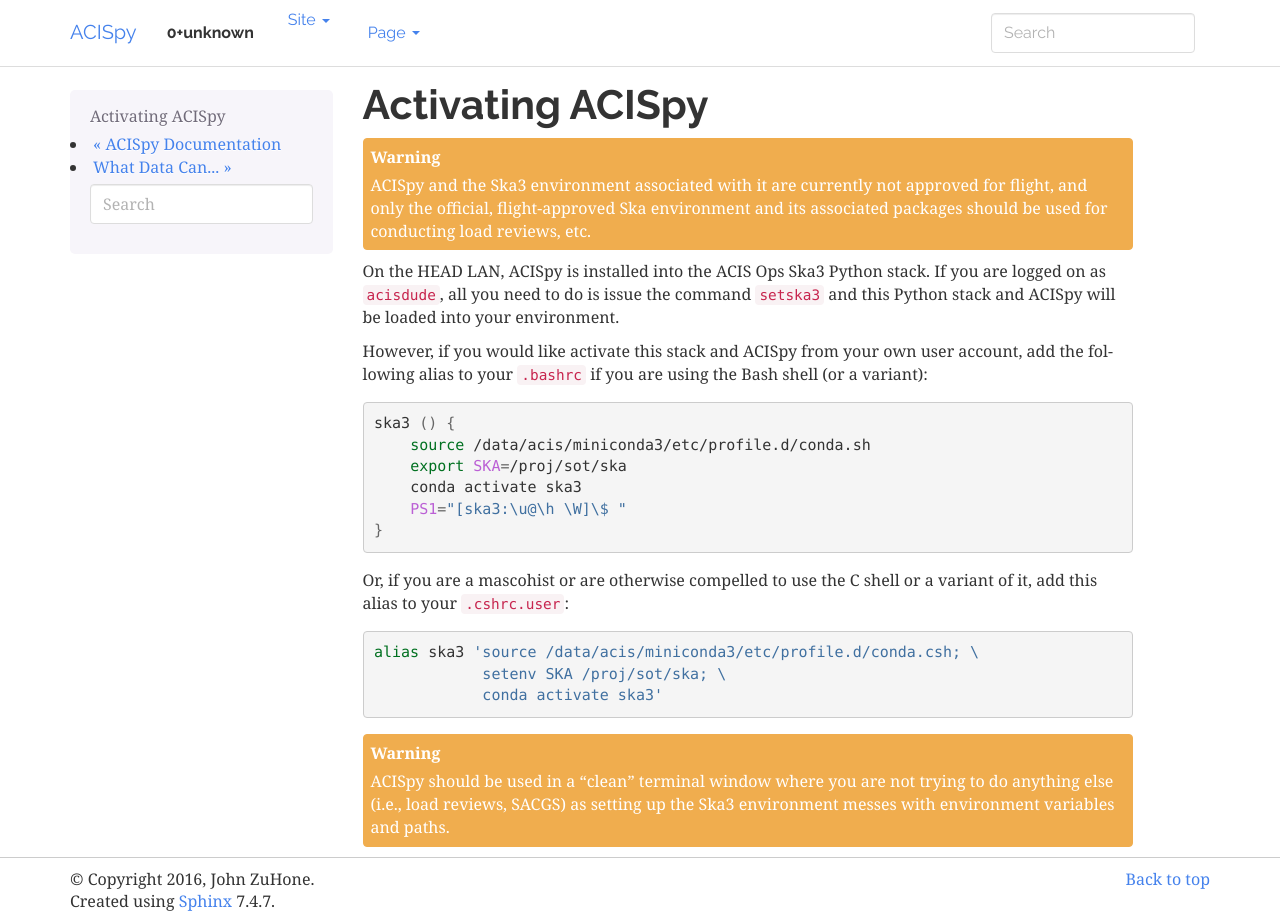
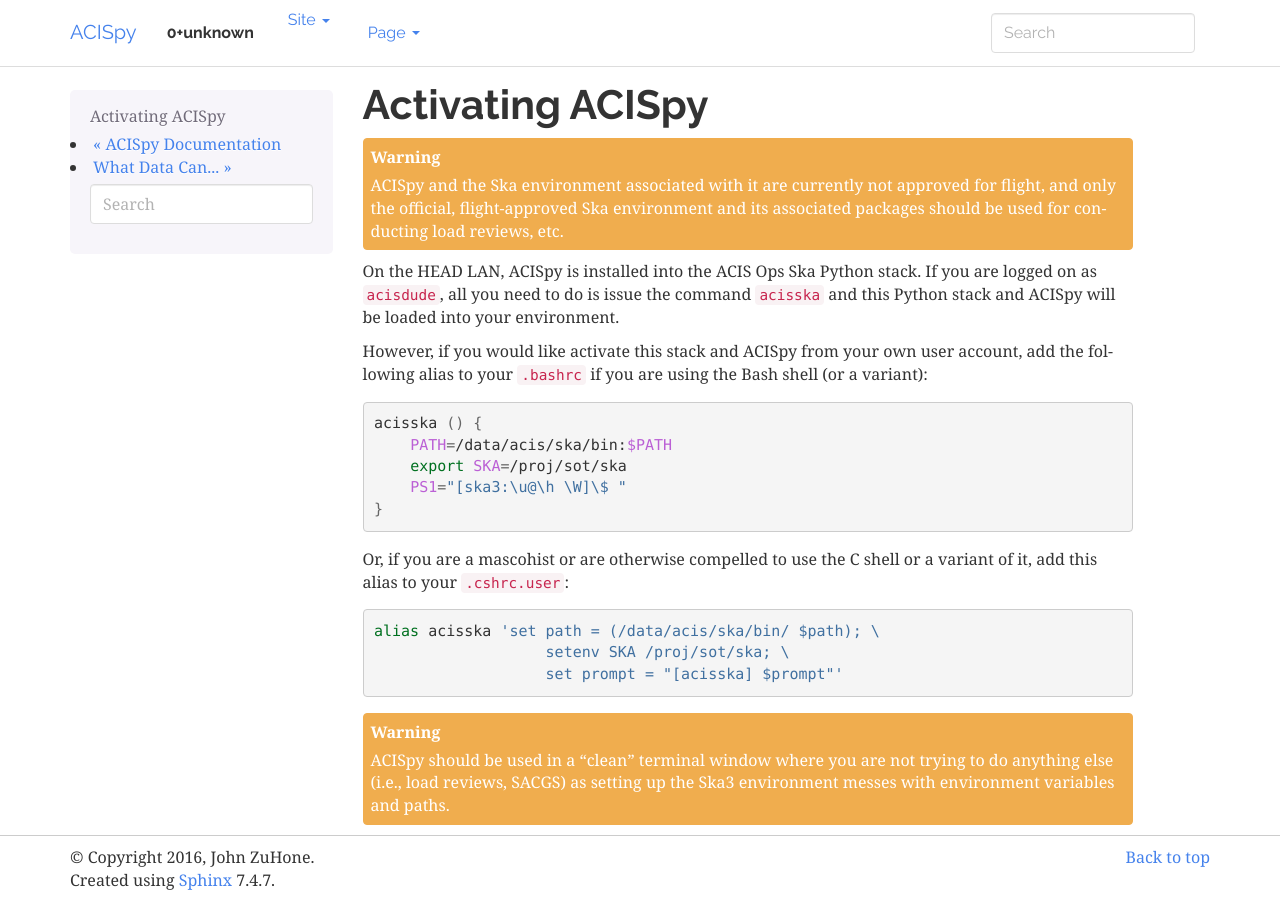
Before and after one commit to jzuhone/acispy, a Sphinx documentation site: the page built from doc/source/activating.rst, in a window 1280 px wide and 924 px high. Built offline with Sphinx 7.4.7, drawn with Linux system fonts in a browser that asks for light colours.

Commit message:
Fix docs

```diff
--- a/doc/source/activating.rst
+++ b/doc/source/activating.rst
@@ -5,14 +5,14 @@
 
 .. warning::
 
-    ACISpy and the Ska3 environment associated with it are currently not
+    ACISpy and the Ska environment associated with it are currently not
     approved for flight, and only the official, flight-approved Ska
     environment and its associated packages should be used for conducting
     load reviews, etc.
 
-On the HEAD LAN, ACISpy is installed into the ACIS Ops Ska3 Python stack.
+On the HEAD LAN, ACISpy is installed into the ACIS Ops Ska Python stack.
 If you are logged on as ``acisdude``, all you need to do is issue the
-command ``setska3`` and this Python stack and ACISpy will be loaded into
+command ``acisska`` and this Python stack and ACISpy will be loaded into
 your environment.
 
 However, if you would like activate this stack and ACISpy from your own user
@@ -21,10 +21,9 @@
 
 .. code-block:: bash
 
-    ska3 () {
-        source /data/acis/miniconda3/etc/profile.d/conda.sh
+    acisska () {
+        PATH=/data/acis/ska/bin:$PATH
         export SKA=/proj/sot/ska
-        conda activate ska3
         PS1="[ska3:\u@\h \W]\$ "
     }
 
@@ -33,9 +32,9 @@
 
 .. code-block:: bash
 
-    alias ska3 'source /data/acis/miniconda3/etc/profile.d/conda.csh; \
-                setenv SKA /proj/sot/ska; \
-                conda activate ska3'
+    alias acisska 'set path = (/data/acis/ska/bin/ $path); \
+	               setenv SKA /proj/sot/ska; \
+	               set prompt = "[acisska] $prompt"'
 
 .. warning::
 
```
Also changed, not shown: doc/source/Load_Review.ipynb, doc/source/Thermal_Models.ipynb.
